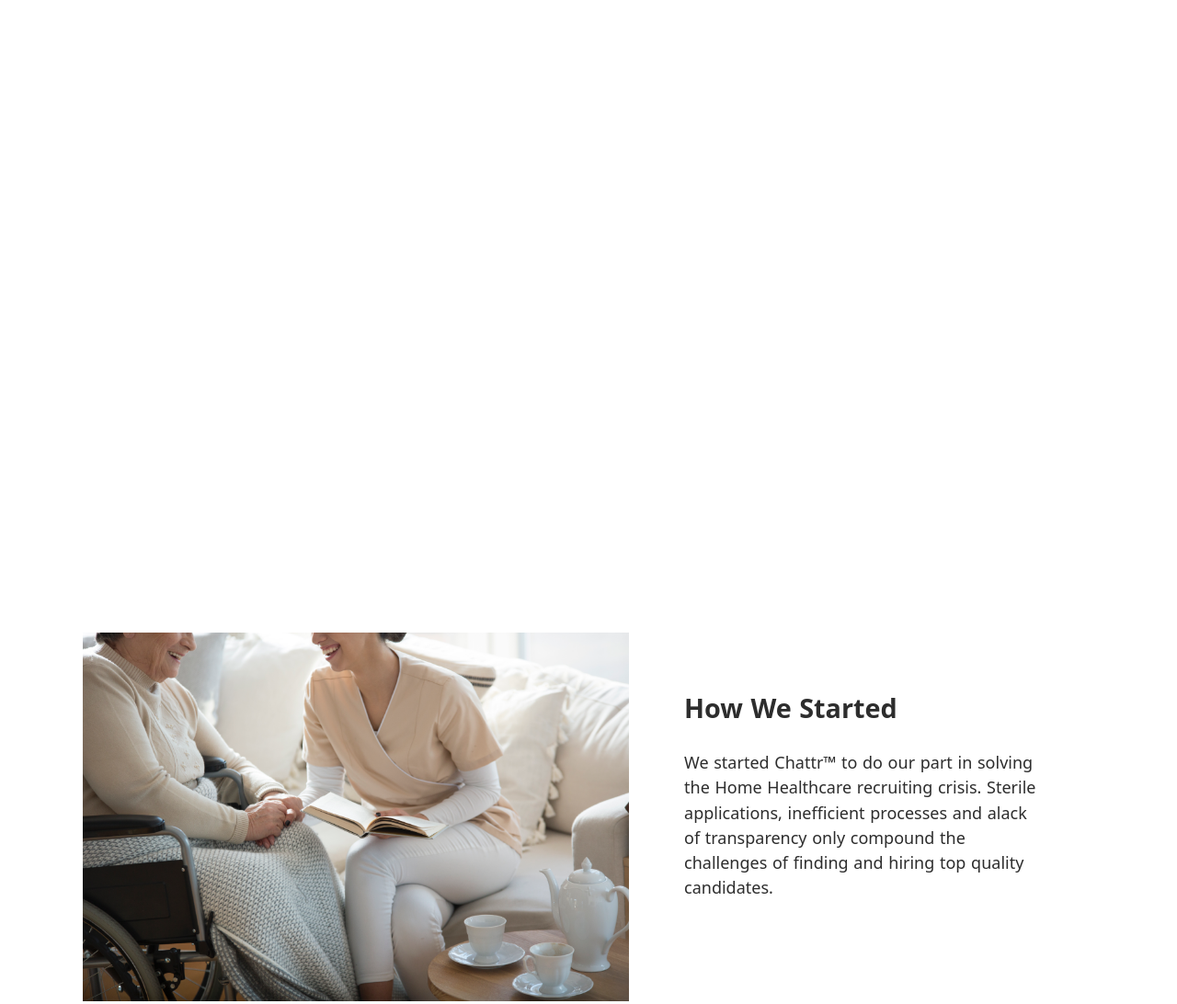
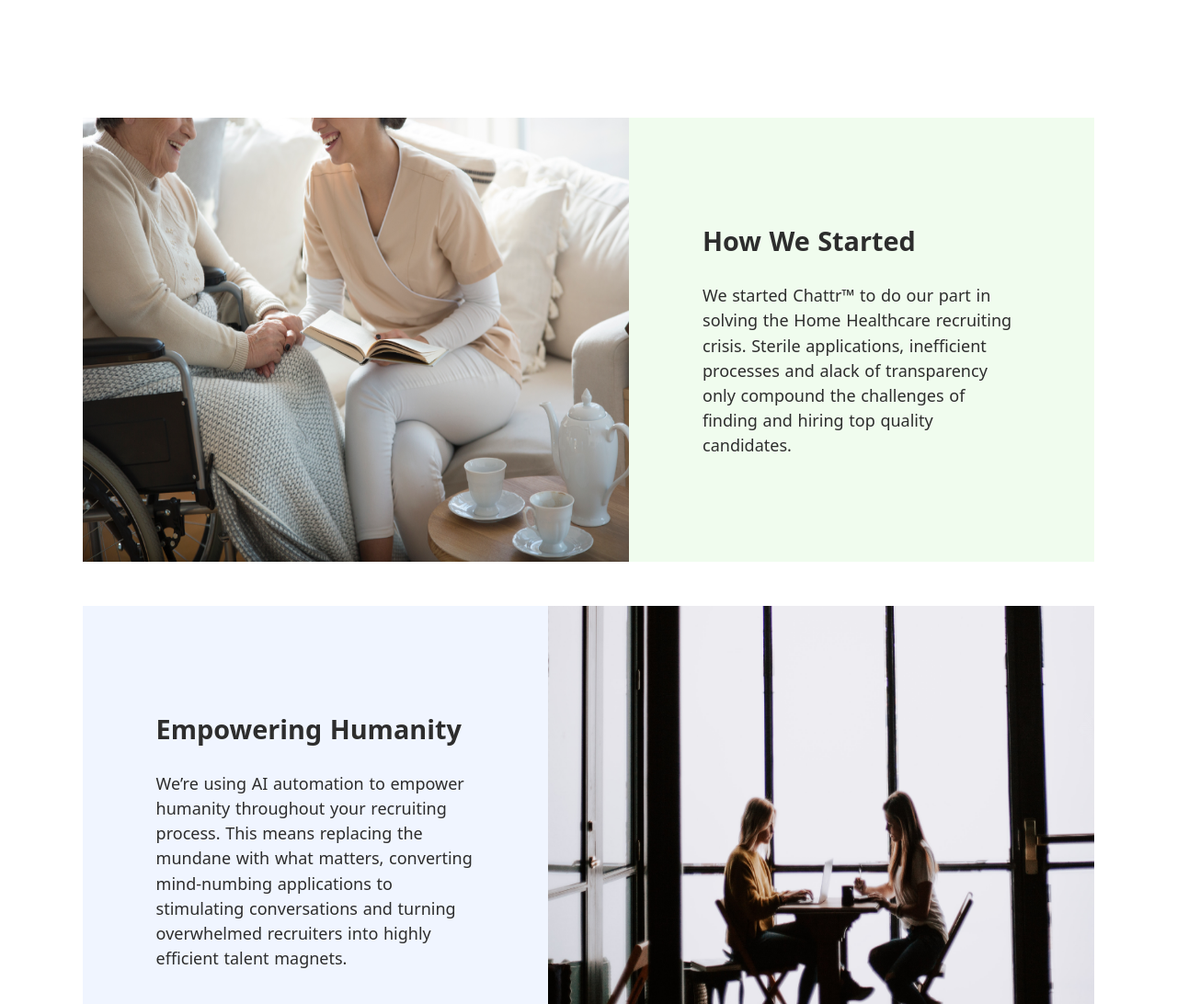
Before and after one commit to konchak007/Gatsby-char, a Gatsby site: page / in a window 1280 px wide. Shown: the top 1092 px of the page at 92% size. Built offline with nearby package versions, Linux system fonts and the light colour scheme; Gatsby itself is replaced by a stand-in of ours; a web font is replaced by a local one.

Commit message:
add adaptive firstSection

```diff
--- a/src/components/MainContent/FirstSection/FirstSection.js
+++ b/src/components/MainContent/FirstSection/FirstSection.js
@@ -11,14 +11,20 @@ const MainBlock = styled.div`
     flex-direction: column;
     align-items: center;
   }
+
+  background-color: ${(props) => props.backgroundColor};
+  flex-direction: ${(props) => (props.id % 2 ? "row-reverse" : "row")};
 `;
 const Paragraph = styled.div`
+  width: 46%;
   color: #2d2d2d;
-  margin: 60px;
-  width: 46%;
+  padding: 7rem 5rem;
 
   @media (max-width: 1150px) {
     width: 100%;
+  }
+  @media (max-width: 500px) {
+    padding: 2rem;
   }
 `;
 const ParagraphText = styled.p`
@@ -26,6 +32,7 @@ const ParagraphText = styled.p`
 `;
 const Img = styled.img`
   width: 54%;
+
   @media (max-width: 1150px) {
     width: 100%;
   }
@@ -35,8 +42,8 @@ const FirstSection = () => {
     <>
       {data.map((item, id) => {
         return (
-          <section>
-            <MainBlock id={id}>
+          <section key={item.title}>
+            <MainBlock id={id} backgroundColor={item.color}>
               <Img src={item.image} />
               <Paragraph>
                 <h3>{item.title}</h3>
--- a/src/components/MainContent/FirstSection/data.js
+++ b/src/components/MainContent/FirstSection/data.js
@@ -8,18 +8,21 @@ const data = [
     text:
       "We started Chattr™ to do our part in solving the Home Healthcare recruiting crisis. Sterile applications, inefficient processes and alack of transparency only compound the challenges of finding and hiring top quality candidates.",
     image: assistingWoman,
+    color: "#f0fcee",
   },
   {
     title: "Empowering Humanity",
     text:
       "We’re using AI automation to empower humanity throughout your recruiting process. This means replacing the mundane with what matters, converting mind-numbing applications to stimulating conversations and turning overwhelmed recruiters into highly efficient talent magnets.",
     image: christin,
+    color: "#f0f5ff",
   },
   {
     title: "Creating An Amazing Recruiting Experience",
     text:
       "Our first-of-its-kind home healthcare recruiting platform combines intuitive artificial intelligence, delightful chatbots and a little bit of love to create an amazing experience for both your candidates and your hiring teams. An experience that differentiates your company, attracts higher quality candidates and leads to better hiring decisions.",
     image: patrick,
+    color: "#f0fcee",
   },
 ];
 
--- a/src/components/MainContent/MainContent.js
+++ b/src/components/MainContent/MainContent.js
@@ -7,7 +7,7 @@ import OurValuesSection from "./OurValuesSection/SectionOurValues";
 import footerUpperBackground from "../../images/ourvalues1.png";
 
 const Wrapper = styled.div`
-  padding: 50% 7%;
+  padding: 5rem 7%;
 `;
 const Background = styled.div`
   height: 80vw;
```
